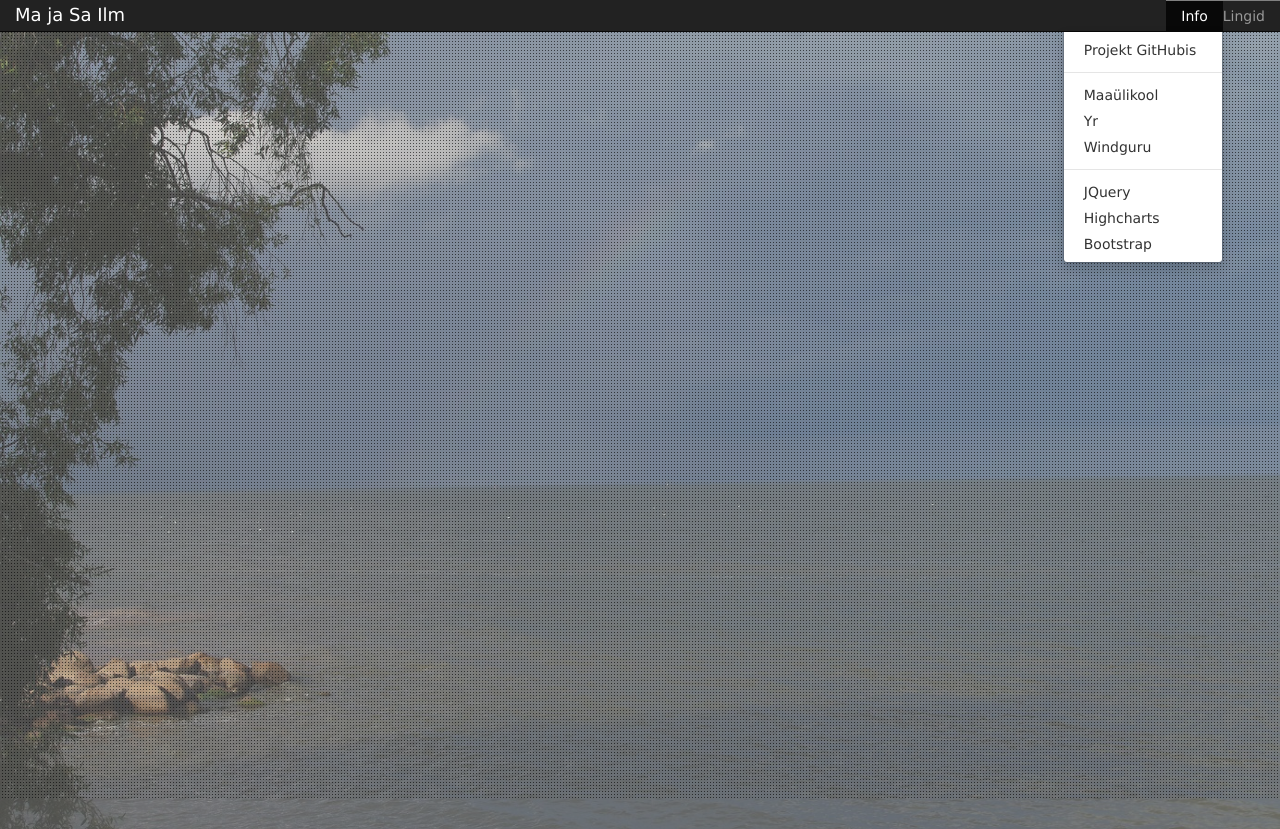
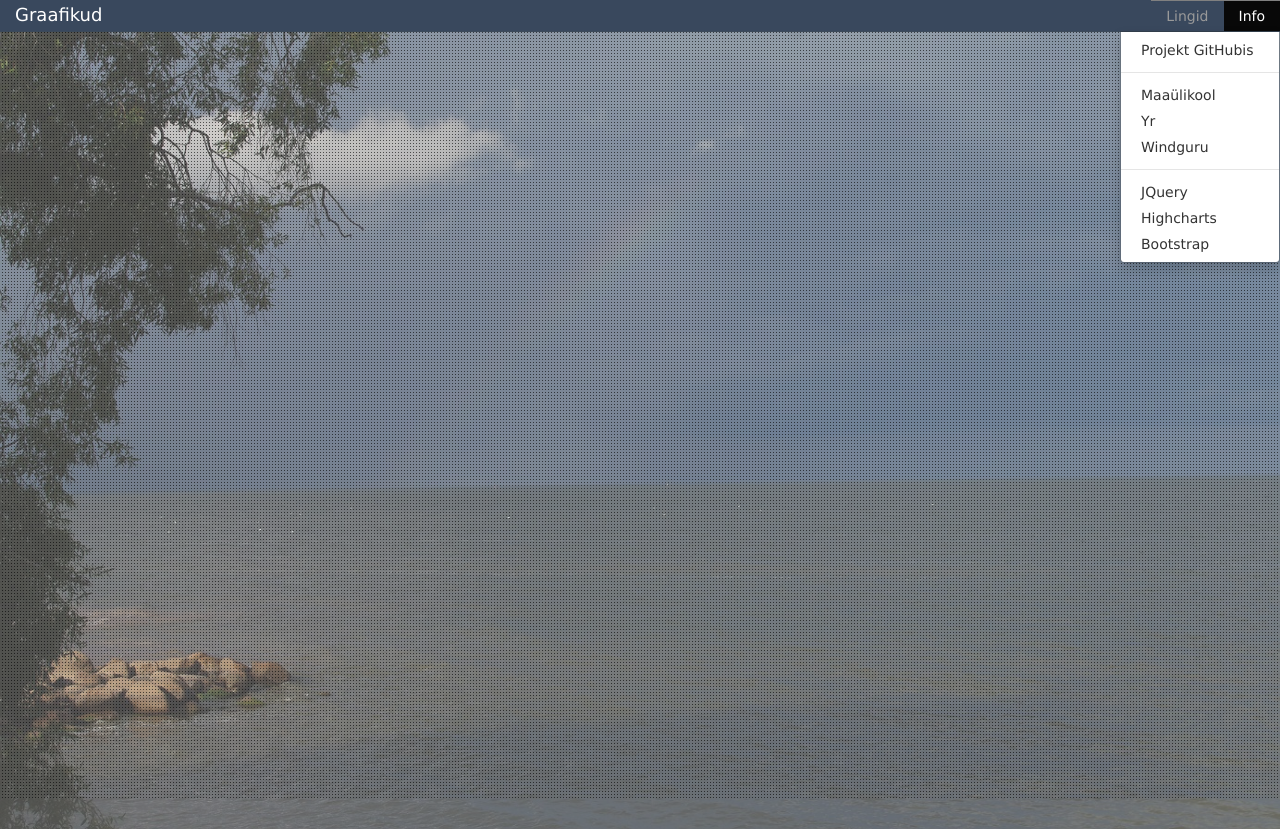
Before and after one commit to aivoprykk/ilmcharts, a plain HTML site: page index.html in a window 1280 px wide. Both pictures are taken after a click on the link "Info". Drawn offline with Linux system fonts and the light colour scheme; no server answers; files whose address does not match are found by name.

Commit message:
view optimizations

```diff
--- a/css/ilm.css
+++ b/css/ilm.css
@@ -152,6 +152,13 @@ display: inline-block;
 min-height: 25px;
 margin-bottom: 0px;
 }
+.navbar-inverse {
+background-color: #39485d;
+border-color: #3C4A5A;
+}
+.navbar-header {
+white-space:nowrap;
+}
 .col-xs-6, .col-sm-6, .col-md-6, .col-lg-6, .col-xs-12, .col-sm-12, .col-md-12, .col-lg-12 {
 padding-right: 3px;
 padding-left: 3px;
@@ -164,6 +171,5 @@ margin-bottom: 1px;
 .navbar-btn.btn-xs {
 margin-top: 5px;
 margin-bottom: 4px;
-margin-left: 15px;
-display:inherit;
+margin-left: 5px;
 }
--- a/index.html
+++ b/index.html
@@ -10,6 +10,7 @@
 <body  style="padding-top:25px">
 <div id="header">
 <div class="navbar navbar-inverse navbar-fixed-top">
+<div class="container-fluid">
 <div class="navbar-header">
 	<button type="button" class="navbar-toggle" data-toggle="collapse" data-target="#ilm-navbar-collapse-1">
 	<span class="sr-only">Toggle navigation</span>
@@ -17,22 +18,19 @@
 	<span class="icon-bar"></span>
 	<span class="icon-bar"></span>
 	</button>
-<a class="navbar-brand" href="/">Ma ja Sa Ilm</a>
+	<a id="pagelogo" class="navbar-brand" href="/">Ilm</a>
 	<!--a style="display:inline-block;padding:5px;text-decoration:none" href="#"><span id="time-stamp"></span></a-->
 	<button type="button" style="display:none" class="btn btn-default btn-xs navbar-btn" id="time-stamp"></button>
 </div>
 <div class="collapse navbar-collapse"  id="ilm-navbar-collapse-1">
-
 	<ul class="nav navbar-nav navbar-right">
 	<li id="ilmalingid"><a href="#">Lingid</a></li>
-</ul>
-<ul class="nav navbar-nav navbar-right">
 	<li class="dropdown">
 	<a id="ilm-seaded" href="#" class="dropdown-toggle" data-toggle="dropdown">Info</a>
 	<ul class="dropdown-menu">
 	<li><a href="http://github.com/aivoprykk/ilmcharts">Projekt GitHubis</a></li>
 	<li class="divider"></li>
-<li><a href="http://emu.ee/">Maaülikool</a></li>
+	<li><a href="http://energia.emu.ee/">Maaülikool</a></li>
 	<li><a href="http://yr.no/">Yr</a></li>
 	<li><a href="http://windguru.cz/">Windguru</a></li>
 	<li class="divider"></li>
@@ -43,7 +41,6 @@
 	</ul>
 	</li>
 	</ul>
-
 </div>
 </div>
 </div>
@@ -132,15 +129,20 @@
 		return false;
 	};
 	$(doc).ready(function () {
+		$("#pagelogo").html(ilm.logo);
 		//setWidth();
 		$("#ilmalingid").click(function(e){
 			return ilm.showLinks();
 		});
-		/*w.onresize = function () {
+
+		/*
+		w.onresize = function () {
 			//setTimeout(x.setContainerWidth,50);
 			w.clearTimeout(contid);
 			contid = w.setTimeout(setWidth, 50);
-		};*/
+		};
+		*/
+
 		w.ilm.loadBase();
 		w.ilm.loadInt(1000 * 60); // 1min
 		w.ilm.loadEstInt(1000 * 60 * 10); // 10min
--- a/js/ilm.js
+++ b/js/ilm.js
@@ -10,7 +10,7 @@ var ilm = (function (my) {
 		this.lastdate = new Date().getTime();//-(4*24*3600);
 		this.date = 0;
 		this.start = this.lastdate;
-		this.logo = "Ma ja Sa Ilm"
+		this.logo = "Graafikud"
  		this.chartoptions = {
 			chart: {
 				zoomType: 'x',
@@ -168,7 +168,7 @@ var ilm = (function (my) {
 		},
 		getTimeStr: function (d, f) {
 			d = new Date(d);
-			console.log(d);
+			//console.log(d);
 			var dsep = "." + (d.getMonth() < 10 ? "0" : "") + (d.getMonth()+1) + ".";
 			if (f) { dsep = ". " + my.months[(d.getMonth())].toLowerCase() + " "; }
 			return (d.getDate() < 10 ? "0" : "") + d.getDate()
@@ -217,7 +217,7 @@ var ilm = (function (my) {
 			if(data.data.length) {
 				my.lastdate = parseInt(data.data[data.data.length - 1].time_stamp, 10) * 1000;
 			}
-			console.log("count rows processed:" + data.data.length);
+			//console.log("count rows processed:" + data.data.length);
 		} else {
 			my.datamode = "emu";
 			//emu data
@@ -583,7 +583,7 @@ var ilm = (function (my) {
 		var d, now;
 		now = d = (my.date > 0) ? new Date(my.date).getTime() : new Date().getTime();
 		//url = url || my.dataurl + '&hours=7&res=10m&wind_speed=1&dewpoint=1&outdoor_temperature=1&windchill=1&wind_direction=1&absolute_pressure=1';
-		console.log("Loading all data at " + (now));
+		//console.log("Loading all data at " + (now));
 		//fake data...
 		//ajaxopt.delta="2y";
 		var json_full="";
@@ -592,7 +592,7 @@ var ilm = (function (my) {
 				ajaxopt={};
 				my.dataurl = setEmuFileName(d);
 			}
-			console.log("Get source: " + my.dataurl);
+			//console.log("Get source: " + my.dataurl);
 			$.ajax({url: my.dataurl, data: ajaxopt}).done(function (json) {
 				json_full += json;
 				if(my.datamode === "emu" && (d-1+(24 * 3600 * 1000)) < now) {
@@ -616,7 +616,7 @@ var ilm = (function (my) {
 		if (e) {
 			currentExtremes = this.getExtremes();
 			range = e.max - e.min;
-			console.log("loading again " + range + " " + e.max + " " + e.min);
+			//console.log("loading again " + range + " " + e.max + " " + e.min);
 		}
 		my.loadCur(my.dataurl + '&hours=7&res=10m&wind_speed=1&dewpoint=1&outdoor_temperature=1&windchill=1&wind_direction=1&absolute_pressure=1');
 	}
@@ -811,7 +811,7 @@ var ilm = (function (my) {
 		if (!place) {
 			place = my.fcplaces[0] + "/";
 		}
-		console.log("Loading yr xml data at " + (new Date().getTime()));
+		//console.log("Loading yr xml data at " + (new Date().getTime()));
 		$.ajax({
 			type: "get",
 			url: "yr_data/" + place + "forecast_hour_by_hour.xml"
@@ -935,7 +935,7 @@ var ilm = (function (my) {
 						return new Date(d[1], d[2] - 1, d[3], d[4], d[5], d[6]);
 					})(wg.initdate.match(/(\d{4})-(\d{2})-(\d{2}) (\d{2}):(\d{2}):(\d{2})/));
 				d = (wgd.getTime()) - (new Date().getTimezoneOffset() * 60 * 1000) + 1800000;
-				console.log("wg time " + wgd + " " + new Date(d));
+				//console.log("wg time " + wgd + " " + new Date(d));
 				var t = 0;
 				for (var i = 0, j = wg.hours.length; i < j; ++i) {
 					if (wg.hours[i] > 72) { break; }
```
Lines whose indentation alone changed are shown as unchanged.
